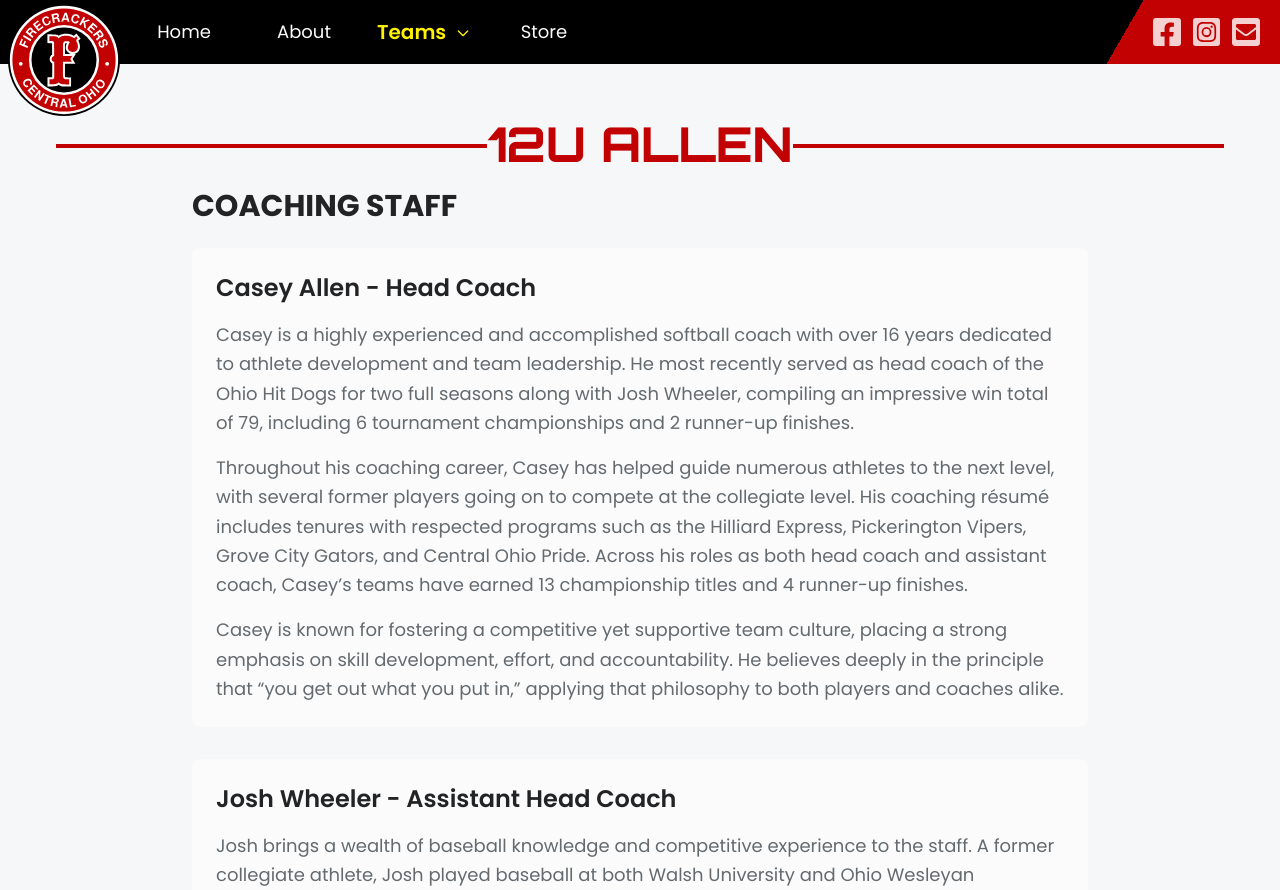
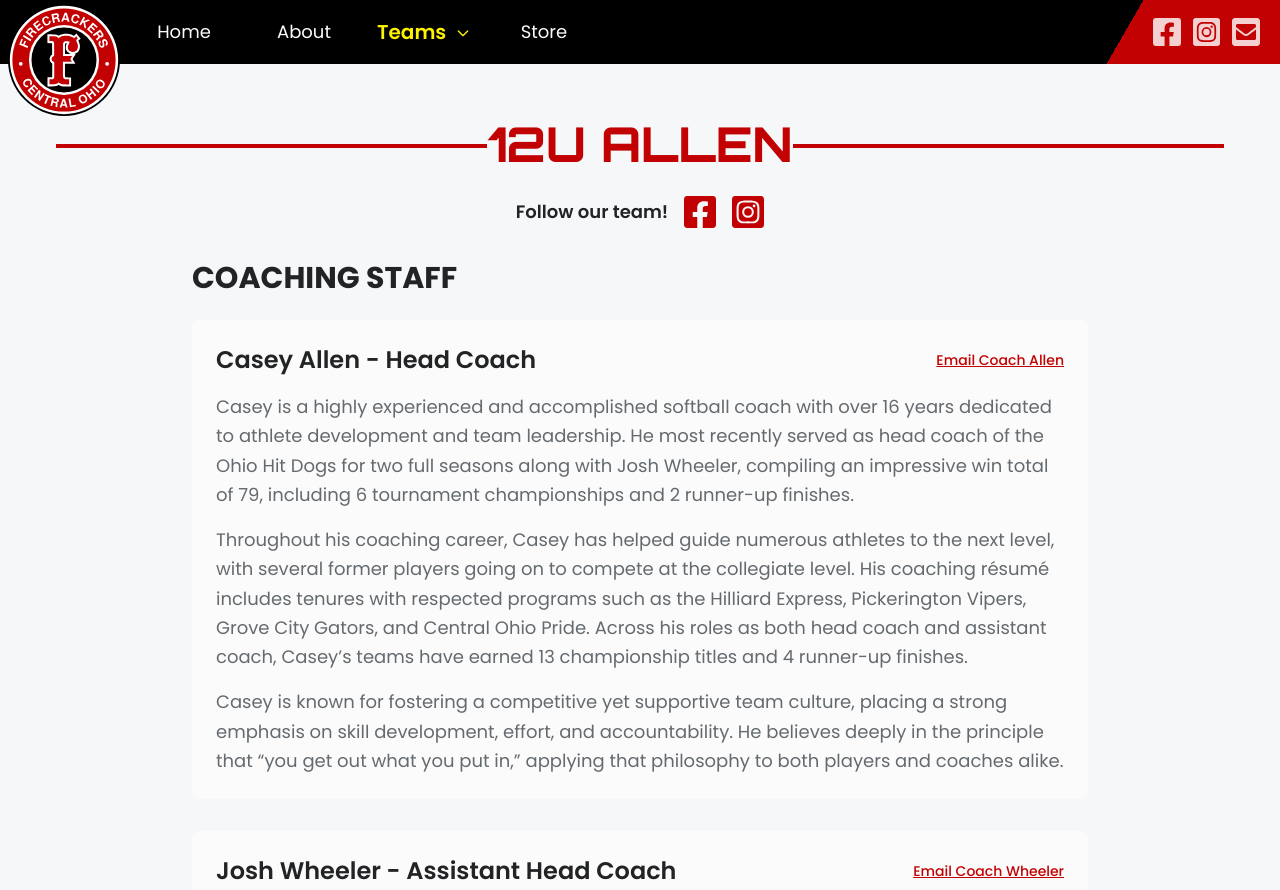
Before and after one commit to Firecrackers-Ohio/firecrackers-ohio.github.io, an Astro site: page /teams/allen in a window 1280 px wide. Shown: the top 890 px of the page. Built offline with nearby package versions, Linux system fonts and the light colour scheme; Astro itself is replaced by a stand-in of ours; no server answers.

Commit message:
Add social media links, coach emails, and improve dark mode styling
- Add Facebook and Instagram links to team pages with team-specific URLs
- Add email links for coaches on team pages and tryouts page
- Update all red links to use lighter shade (text-red-400) in dark mode
- Implement sticky footer using flexbox layout
- Style email links with proper dark mode support

```diff
--- a/src/layouts/Layout.astro
+++ b/src/layouts/Layout.astro
@@ -62,7 +62,7 @@ const canonicalURL = new URL(Astro.url.pathname, Astro.site);
     <title>{title}</title>
   </head>
   <body
-    class="font-poppins min-h-screen bg-gray-100 text-black dark:bg-gray-900 dark:text-gray-200"
+    class="font-poppins flex min-h-screen flex-col bg-gray-100 text-black dark:bg-gray-900 dark:text-gray-200"
   >
     <!-- Skip to main content for accessibility -->
     <a
@@ -74,7 +74,7 @@ const canonicalURL = new URL(Astro.url.pathname, Astro.site);
 
     <Nav />
 
-    <main id="main-content">
+    <main id="main-content" class="flex-grow">
       <slot />
     </main>
 
--- a/src/pages/404.astro
+++ b/src/pages/404.astro
@@ -39,13 +39,13 @@ import Layout from "../layouts/Layout.astro";
             Or visit one of these pages:
           </p>
           <div class="flex flex-wrap justify-center gap-4">
-            <a href="/teams" class="text-red underline hover:text-red-700"
+            <a href="/teams" class="text-red dark:text-red-400 underline hover:text-red-700"
               >Teams</a
             >
-            <a href="/tryouts" class="text-red underline hover:text-red-700"
+            <a href="/tryouts" class="text-red dark:text-red-400 underline hover:text-red-700"
               >Tryouts</a
             >
-            <a href="/about" class="text-red underline hover:text-red-700"
+            <a href="/about" class="text-red dark:text-red-400 underline hover:text-red-700"
               >About</a
             >
           </div>
--- a/src/pages/teams/[team].astro
+++ b/src/pages/teams/[team].astro
@@ -1,11 +1,11 @@
 ---
-import { getCollection, getEntry } from "astro:content";
+import { getCollection } from "astro:content";
 import Layout from "../../layouts/Layout.astro";
 import CoachTitle from "../../components/teams/CoachTitle.astro";
 
 export async function getStaticPaths() {
   const teams = await getCollection("teams");
-  return teams.map((team) => ({
+  return teams.map(team => ({
     params: { team: team.id },
     props: { team },
   }));
@@ -22,7 +22,56 @@ const teamDisplayNames: Record<string, string> = {
   nieman: "11U Nieman Team",
 };
 
+// Map team IDs to Instagram URLs
+const teamInstagramUrls: Record<string, string> = {
+  jones: "https://www.instagram.com/firecrackersoh_jones13u/",
+  nieman: "https://www.instagram.com/firecrackers_nieman11u/",
+  brown: "https://www.instagram.com/firecrackersoh10u/",
+};
+
+// Map team IDs to Facebook URLs
+const teamFacebookUrls: Record<string, string> = {
+  jones: "https://www.facebook.com/profile.php?id=61577221302816",
+  allen: "https://www.facebook.com/FirecrackersAllen",
+  nieman: "https://www.facebook.com/profile.php?id=61577922143240",
+  brown: "https://www.facebook.com/profile.php?id=61577598158529",
+};
+
+// Map coach names to email addresses
+const coachEmails: Record<string, string> = {
+  "Phil Jones": "philjones@firecrackersohio.com",
+  "Gary Brown": "garybrown@firecrackersohio.com",
+  "Casey Allen": "caseyallen@firecrackersohio.com",
+  "Matt Nieman": "mattnieman@firecrackersohio.com",
+  "Andy Evans": "andyevans@firecrackersohio.com",
+  "Doug Gray": "douggray@firecrackersohio.com",
+  "Josh Wheeler": "joshwheeler@firecrackersohio.com",
+};
+
+// Helper function to extract last name and get email
+function getCoachEmail(
+  coachName: string
+): { email: string; lastName: string } | null {
+  // Extract the name part before the dash (e.g., "Phil Jones - Head Coach" -> "Phil Jones")
+  const namePart = coachName.split(" - ")[0].trim();
+
+  // Check if we have an email for this coach
+  const email = coachEmails[namePart];
+  if (email) {
+    // Extract last name (assume it's the last word)
+    const nameWords = namePart.split(" ");
+    const lastName = nameWords[nameWords.length - 1];
+    return { email, lastName };
+  }
+
+  return null;
+}
+
 const teamTitle = teamDisplayNames[team.id] || `${team.data.title} Team`;
+const instagramUrl =
+  teamInstagramUrls[team.id] || "https://www.instagram.com/firecrackers_oh/";
+const facebookUrl =
+  teamFacebookUrls[team.id] || "https://www.facebook.com/firecrackersohio";
 ---
 
 <Layout
@@ -32,24 +81,84 @@ const teamTitle = teamDisplayNames[team.id] || `${team.data.title} Team`;
   <div class="container mx-auto px-4 py-8">
     <CoachTitle teamName={team.data.title} />
 
+    <!-- Follow our team section -->
+    <div
+      class="mx-auto mt-6 mb-8 flex items-center justify-center gap-4 md:mx-10"
+    >
+      <span class="text-lg font-semibold text-gray-900 dark:text-white"
+        >Follow our team!</span
+      >
+      <a
+        href={facebookUrl}
+        target="_blank"
+        rel="noopener noreferrer"
+        class="flex items-center transition-opacity hover:opacity-70"
+        aria-label="Facebook"
+      >
+        <svg
+          class="aspect-square h-8 w-8 shrink-0"
+          viewBox="0 0 448 448"
+          fill="none"
+          xmlns="http://www.w3.org/2000/svg"
+        >
+          <path
+            d="M 400,0 H 48 A 48,48 0 0 0 0,48 v 352 a 48,48 0 0 0 48,48 H 185.25 V 295.69 h -63 V 224 h 63 v -54.64 c 0,-62.15 37,-96.48 93.67,-96.48 27.14,0 55.52,4.84 55.52,4.84 v 61 h -31.27 c -30.81,0 -40.42,19.12 -40.42,38.73 V 224 h 68.78 l -11,71.69 H 262.75 V 448 H 400 a 48,48 0 0 0 48,-48 V 48 A 48,48 0 0 0 400,0 Z"
+            fill="#c20202"
+            class="dark:fill-white"></path>
+        </svg>
+      </a>
+      <a
+        href={instagramUrl}
+        target="_blank"
+        rel="noopener noreferrer"
+        class="flex items-center transition-opacity hover:opacity-70"
+        aria-label="Instagram"
+      >
+        <svg
+          class="aspect-square h-8 w-8 shrink-0"
+          viewBox="0 0 448 448"
+          fill="none"
+          xmlns="http://www.w3.org/2000/svg"
+        >
+          <path
+            d="M 224,170.66 A 53.34,53.34 0 1 0 277.36,224 53.38,53.38 0 0 0 224,170.66 Z m 124.71,-41 A 54,54 0 0 0 318.3,99.25 c -21,-8.29 -71,-6.43 -94.3,-6.43 -23.3,0 -73.25,-1.93 -94.31,6.43 a 54,54 0 0 0 -30.41,30.41 c -8.28,21 -6.43,71.05 -6.43,94.33 0,23.28 -1.85,73.27 6.47,94.34 a 54,54 0 0 0 30.41,30.41 c 21,8.29 71,6.43 94.31,6.43 23.31,0 73.24,1.93 94.3,-6.43 a 54,54 0 0 0 30.41,-30.41 c 8.35,-21 6.43,-71.05 6.43,-94.33 0,-23.28 1.92,-73.26 -6.43,-94.33 z M 224,306 a 82,82 0 1 1 82,-82 81.9,81.9 0 0 1 -82,82 z m 85.38,-148.3 a 19.14,19.14 0 1 1 19.13,-19.14 19.1,19.1 0 0 1 -19.09,19.18 z M 400,0 H 48 A 48,48 0 0 0 0,48 v 352 a 48,48 0 0 0 48,48 h 352 a 48,48 0 0 0 48,-48 V 48 A 48,48 0 0 0 400,0 Z m -17.12,290 c -1.29,25.63 -7.14,48.34 -25.85,67 -18.71,18.66 -41.4,24.63 -67,25.85 -26.41,1.49 -105.59,1.49 -132,0 C 132.4,381.56 109.77,375.7 91.03,357 72.29,338.3 66.4,315.58 65.18,290 c -1.49,-26.42 -1.49,-105.61 0,-132 1.29,-25.63 7.07,-48.34 25.85,-67 18.78,-18.66 41.47,-24.56 67,-25.78 26.41,-1.49 105.59,-1.49 132,0 25.63,1.29 48.33,7.15 67,25.85 18.67,18.7 24.63,41.42 25.85,67.05 1.49,26.32 1.49,105.44 0,131.88 z"
+            fill="#c20202"
+            class="dark:fill-white"></path>
+        </svg>
+      </a>
+    </div>
+
     <div class="mx-auto max-w-4xl space-y-12">
       <!-- Coaching Staff Section -->
       <section>
         <h2 class="section-heading">COACHING STAFF</h2>
         <div class="space-y-8">
           {
-            team.data.staff.map((coach) => (
+            team.data.staff.map(coach => {
+              const coachEmailInfo = getCoachEmail(coach.name);
+              return (
                 <div class="card">
-                <h3 class="mb-4 text-2xl font-semibold text-gray-900 dark:text-white">
+                  <div class="mb-4 flex items-center justify-between">
+                    <h3 class="text-2xl font-semibold text-gray-900 dark:text-white">
                       {coach.name}
                     </h3>
+                    {coachEmailInfo && (
+                      <a
+                        href={`mailto:${coachEmailInfo.email}`}
+                        class="text-link text-sm font-medium dark:text-red-400"
+                      >
+                        Email Coach {coachEmailInfo.lastName}
+                      </a>
+                    )}
+                  </div>
                   <div class="space-y-4">
-                  {coach.bio.map((paragraph) => (
+                    {coach.bio.map(paragraph => (
                       <p class="body-text">{paragraph}</p>
                     ))}
                   </div>
                 </div>
-            ))
+              );
+            })
           }
         </div>
       </section>
--- a/src/pages/tryouts.astro
+++ b/src/pages/tryouts.astro
@@ -42,6 +42,7 @@ import logoTextOutline from "../assets/logo-text-outline.svg";
               birthYears: "SEPT 2014 - DEC 2015",
               coachName: "Coach Gary",
               phone: "(614) 989-6569",
+              email: "garybrown@firecrackersohio.com",
             },
             {
               age: "11U",
@@ -49,6 +50,7 @@ import logoTextOutline from "../assets/logo-text-outline.svg";
               birthYears: "SEPT 2013 - DEC 2014",
               coachName: "Coach Matt",
               phone: "(724) 252-6396",
+              email: "mattnieman@firecrackersohio.com",
             },
             {
               age: "12U",
@@ -56,6 +58,7 @@ import logoTextOutline from "../assets/logo-text-outline.svg";
               birthYears: "SEPT 2012 - DEC 2013",
               coachName: "Coach Casey",
               phone: "(614) 917-8858",
+              email: "caseyallen@firecrackersohio.com",
             },
             {
               age: "13U",
@@ -63,6 +66,7 @@ import logoTextOutline from "../assets/logo-text-outline.svg";
               birthYears: "SEPT 2011 - DEC 2012",
               coachName: "Coach Phil",
               phone: "(614) 440-8009",
+              email: "philjones@firecrackersohio.com",
             },
             {
               age: "14U",
@@ -70,6 +74,7 @@ import logoTextOutline from "../assets/logo-text-outline.svg";
               birthYears: "SEPT 2010 - DEC 2011",
               coachName: "Coach Andy",
               phone: "(614) 206-9110",
+              email: "andyevans@firecrackersohio.com",
             },
           ].map(team => (
             <div class="rounded-lg bg-gray-50 p-8 shadow-lg dark:bg-gray-800">
@@ -92,6 +97,15 @@ import logoTextOutline from "../assets/logo-text-outline.svg";
                 <p class="text-lg font-medium text-gray-900 dark:text-white">
                   Contact: {team.coachName} - {team.phone}
                 </p>
+                <p class="text-lg text-gray-900 dark:text-white">
+                  Email:{" "}
+                  <a
+                    href={`mailto:${team.email}`}
+                    class="text-link dark:text-red-400"
+                  >
+                    {team.email}
+                  </a>
+                </p>
               </div>
             </div>
           ))
--- a/src/styles/global.css
+++ b/src/styles/global.css
@@ -113,7 +113,7 @@
     @apply mb-4 text-gray-600 dark:text-gray-300;
   }
   .team-card-link {
-    @apply text-red;
+    @apply text-red dark:text-red-400;
   }
 
   /* Buttons */
@@ -129,7 +129,7 @@
 
   /* Links */
   .text-link {
-    @apply text-red underline transition-all hover:text-red-700 hover:no-underline;
+    @apply text-red dark:text-red-400 underline transition-all hover:text-red-700 hover:no-underline;
   }
 
   /* Lists */
@@ -151,7 +151,7 @@
     @apply mx-auto mb-8 max-w-fit text-xl text-gray-600 md:text-xl;
   }
   .p-link {
-    @apply text-red underline;
+    @apply text-red dark:text-red-400 underline;
   }
   h1 {
     @apply decoration-red text-2xl font-bold underline;
```
Lines whose indentation alone changed are shown as unchanged.
